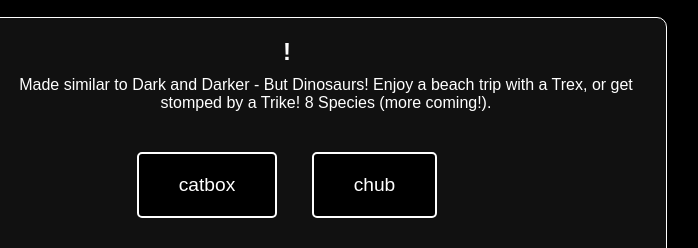
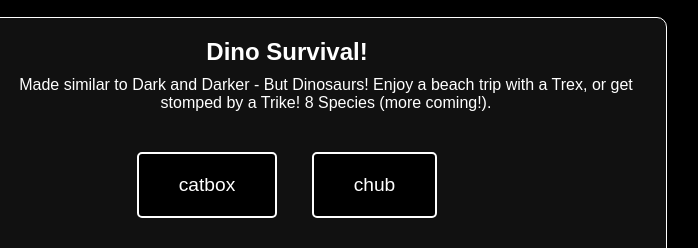
Before and after one commit to MangyMango/MangoMango, a plain HTML site: page index.html in a window 1280 px wide. Shown: the part 8597-8845 px from the top of the page, 353-1051 px from the left. Drawn offline with Linux system fonts and the light colour scheme; no server answers.

Commit message:
Update index.html

```diff
--- a/index.html
+++ b/index.html
@@ -376,7 +376,7 @@
 </section>
 
 <section id="Dino Survival" class="card">
-    <h2>!</h2>
+    <h2>Dino Survival!</h2>
     <table>
         <tr>
             <td><img src="images/dino.png" alt="Schizo" width="200"></td>
```
